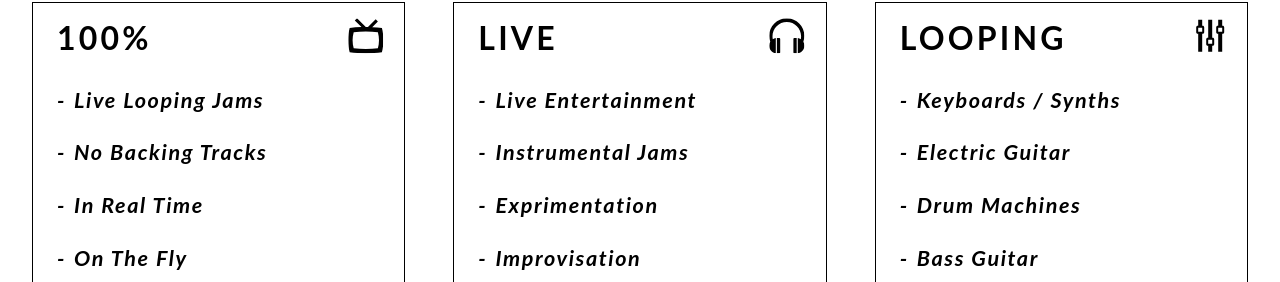
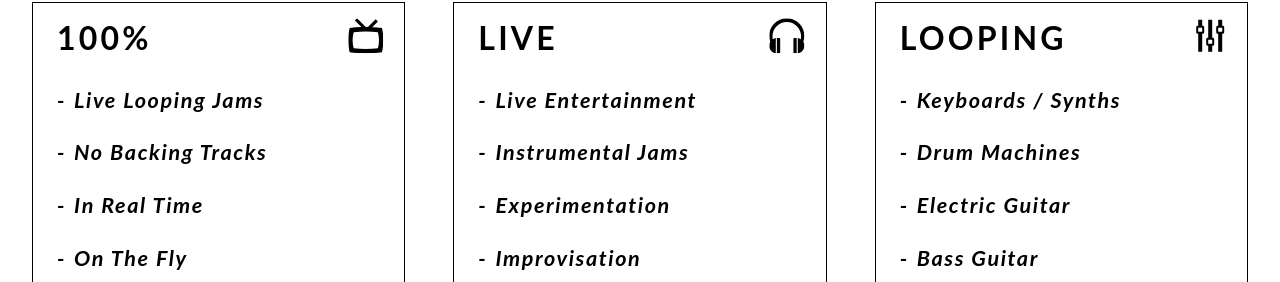
Before and after one commit to codecamjam/jam-waves, a Next.js app: page /about in a window 1280 px wide. Shown: the part 263-545 px from the top of the page. Built offline with nearby package versions, Linux system fonts and the light colour scheme; a web font is replaced by a local one.

Commit message:
add more touchups

```diff
--- a/components/aboutCard/aboutCard.module.scss
+++ b/components/aboutCard/aboutCard.module.scss
@@ -71,7 +71,7 @@
   flex-direction: column;
 
   &Item {
-    text-transform: Capitalize;
+    // text-transform: Capitalize;
     padding: 0.5rem 0;
     font-style: italic;
 
--- a/pages/about/index.js
+++ b/pages/about/index.js
@@ -40,7 +40,7 @@ export default function About() {
                   list={[
                     "Live Entertainment",
                     "Instrumental Jams",
-                    "Exprimentation",
+                    "Experimentation",
                     "Improvisation",
                   ]}
                   text="Music To Help You Relax"
@@ -56,8 +56,8 @@ export default function About() {
                   icon="icon-equalizer2"
                   list={[
                     "Keyboards / Synths",
+                    "Drum Machines",
                     "Electric Guitar",
-                    "Drum Machines",
                     "Bass Guitar",
                   ]}
                   text="JAM Plays It All"
@@ -95,9 +95,9 @@ export default function About() {
                   icon="icon-video-camera"
                   list={[
                     "Ambient Spaces",
+                    "Soundscapes",
+                    "Guitar Solos",
                     "Island Vibes",
-                    "Guitar Solos",
-                    "Soundscapes",
                   ]}
                   text="For Melting Into The Couch"
                 >
@@ -112,8 +112,8 @@ export default function About() {
                   icon="icon-mic"
                   list={[
                     "Video Game Sounds",
+                    "Retro Space Funk",
                     "N64 Water Levels",
-                    "Retro Space Funk",
                     "Vaporwave",
                   ]}
                   text="90's PC-Game Music"
--- a/pages/support/index.js
+++ b/pages/support/index.js
@@ -29,7 +29,7 @@ export default function Support() {
           friends and loved ones about me and my Toys From Taiwan! Thanks again,
           and I hope to play for you someday soon!
         </p>
-        <h3 className={css.tips}>{`$Feelin Tipsy?$`}</h3>
+        <h3 className={css.tips}>{`$$Feelin Tipsy?$$`}</h3>
         <Row className="">
           <Col
             {...defaultSizes}
```
Also changed, not shown: pages/support/support.module.scss (+9 -4 lines).
